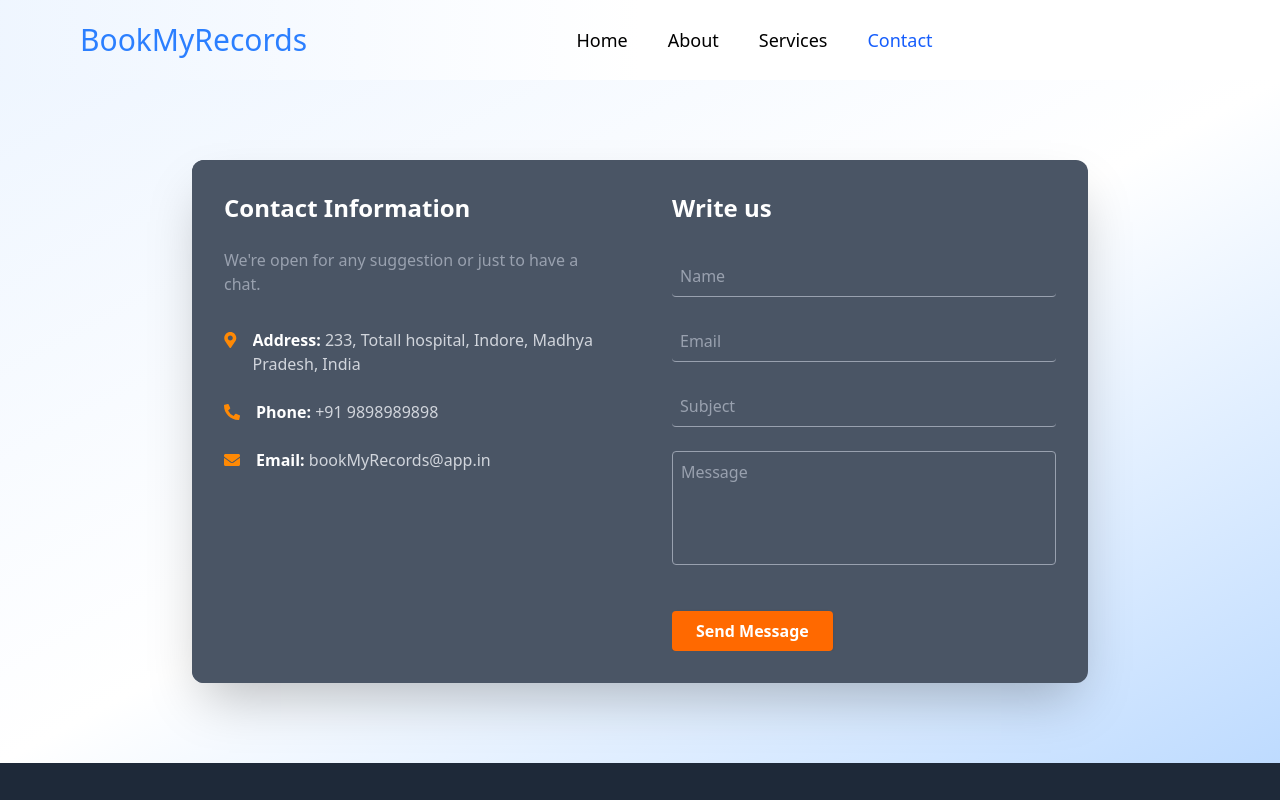
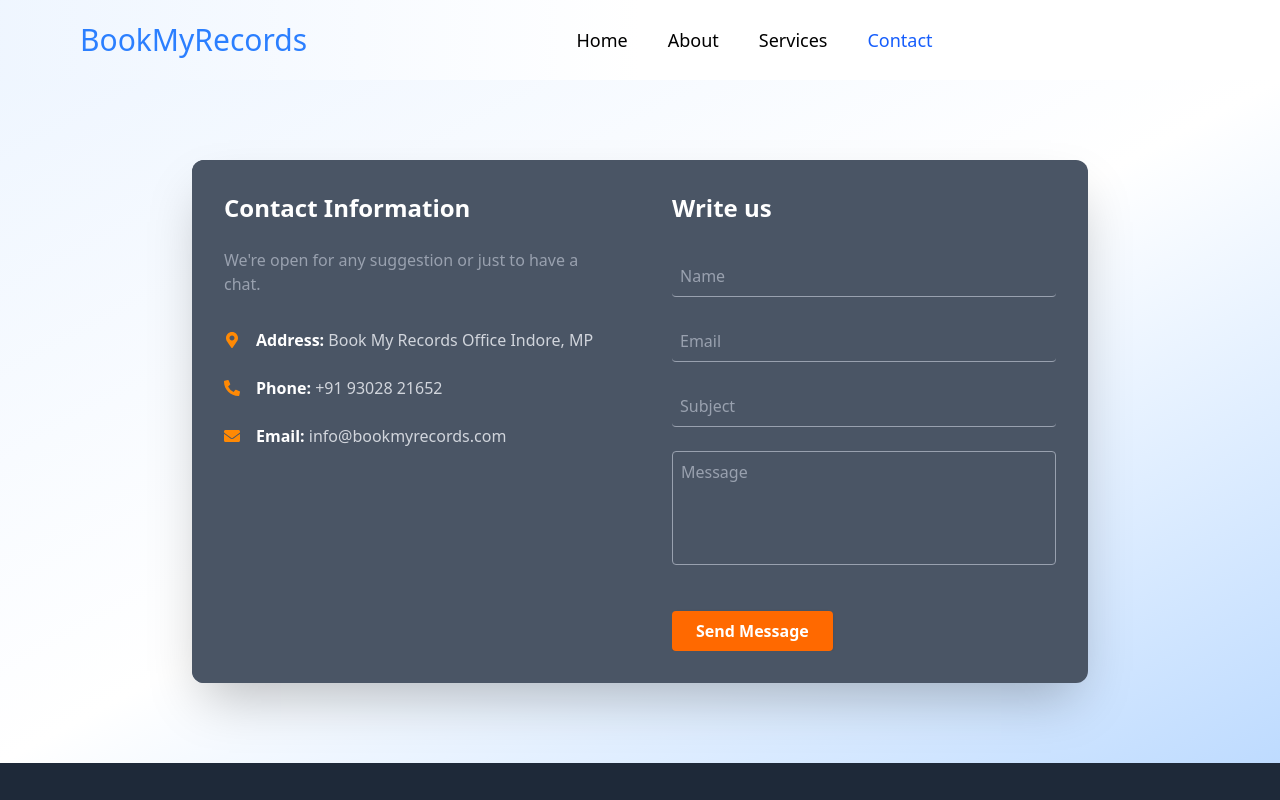
Before and after one commit to PawanPatidar110/BookMyRecords, a React (Vite) app: page /contactUs in a window 1280 px wide. Shown: the top 800 px of the page. Built offline with nearby package versions, Linux system fonts and the light colour scheme.

Commit message:
add contact information

```diff
--- a/src/Pages/ContactUs.jsx
+++ b/src/Pages/ContactUs.jsx
@@ -142,19 +142,21 @@ const ContactUs = () => {
               <li className="flex items-start gap-4">
                 <FaMapMarkerAlt className="text-orange-400 mt-1" />
                 <span>
-                  <span className="font-semibold text-white">Address:</span> 233, Totall hospital, Indore, Madhya Pradesh, India
+                  <span className="font-semibold text-white">Address: </span>
+                  Book My Records Office
+                  Indore, MP
                 </span>
               </li>
               <li className="flex items-center gap-4">
                 <FaPhoneAlt className="text-orange-400" />
                 <span>
-                  <span className="font-semibold text-white">Phone:</span> +91 9898989898
+                  <span className="font-semibold text-white">Phone:</span> +91 93028 21652
                 </span>
               </li>
               <li className="flex items-center gap-4">
                 <FaEnvelope className="text-orange-400" />
                 <span>
-                  <span className="font-semibold text-white">Email:</span> bookMyRecords@app.in
+                  <span className="font-semibold text-white">Email: </span>info@bookmyrecords.com
                 </span>
               </li>
             </ul>
```
